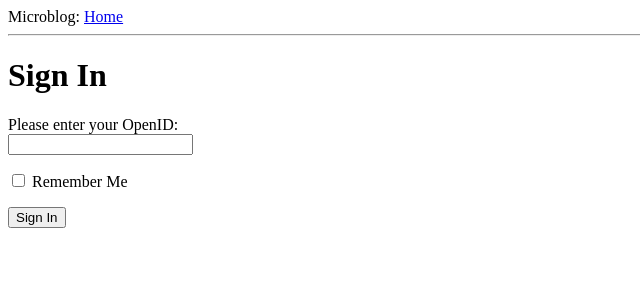
After one commit to anggao/microblog, a Flask app: template app/templates/login.html in a window 1280 px wide. The commit adds this page. Shown: the top 300 px of the page, without its empty margins (0-640 px from the left). Run offline with Flask 2, Linux system fonts and the light colour scheme; the template is opened without the code that fills it: values that come from a table or form of the project are taken from there, others are empty; parts of the project's set-up code (start-up, migrations or seed data) failed here and were passed over.

Commit message:
add web forms (login page)

```diff
--- a/app/__init__.py
+++ b/app/__init__.py
@@ -1,4 +1,5 @@
 from flask import Flask
 
 app = Flask(__name__)
+app.config.from_object('config')
 from app import views
--- /dev/null
+++ b/app/forms.py
@@ -0,0 +1,7 @@
+from flask.ext.wtf import Form
+from wtforms import TextField, BooleanField
+from wtforms.validators import Required
+
+class LoginForm(Form):
+    openid = TextField('openid', validators = [Required()])
+    remember_me = BooleanField('remember_me', default = False)
--- a/app/templates/base.html
+++ b/app/templates/base.html
@@ -9,6 +9,15 @@
   <body>
     <div>Microblog: <a href="/index">Home</a></div>
     <hr>
+    {% with messages = get_flashed_messages() %}
+    {% if messages %}
+    <ul>
+      {% for message in messages %}
+      <li>{{message}}</li>
+      {% endfor %}
+    </ul>
+    {% endif %}
+    {% endwith %}
     {% block content %}
     {% endblock %}
   </body>
--- /dev/null
+++ b/app/templates/login.html
@@ -0,0 +1,33 @@
+<!-- extend from base layout -->
+{% extends "base.html" %}
+
+{% block content %}
+<script type="text/javascript">
+  function set_openid(openid, pr){
+    u = openid.search('<username>')
+    if (u!= -1) {
+      // openid requires username
+      user = prompt('Enter your ' + pr + ' username')
+      openid = openid.substr(0, u) + user
+    }
+    form = document.forms['login'];
+    form.elements['openid'].value = openid
+  }
+</script>
+<h1>Sign In</h1>
+<form action="" method="POST" name="login">
+  {{form.hidden_tag()}}
+  <p>
+    Please enter your OpenID:<br>
+    {{form.openid(dize=80)}}<br>
+    {% for error in form.errors.openid %}
+    <span style="color: red;">{{error}}</span>
+    {% endfor %}
+    {% for pr in providers %}
+    <a href="javascript:set_openid('{{pr.url}}', '{{pr.name}}');">{{pr.name}}</a> |
+    {% endfor %}
+  </p>
+  <p>{{form.remember_me}} Remember Me</p>
+  <p><input type="submit" value="Sign In"></p>
+</form>
+{% endblock %}
```
Also changed, not shown: app/views.py (+13 -1 lines).
